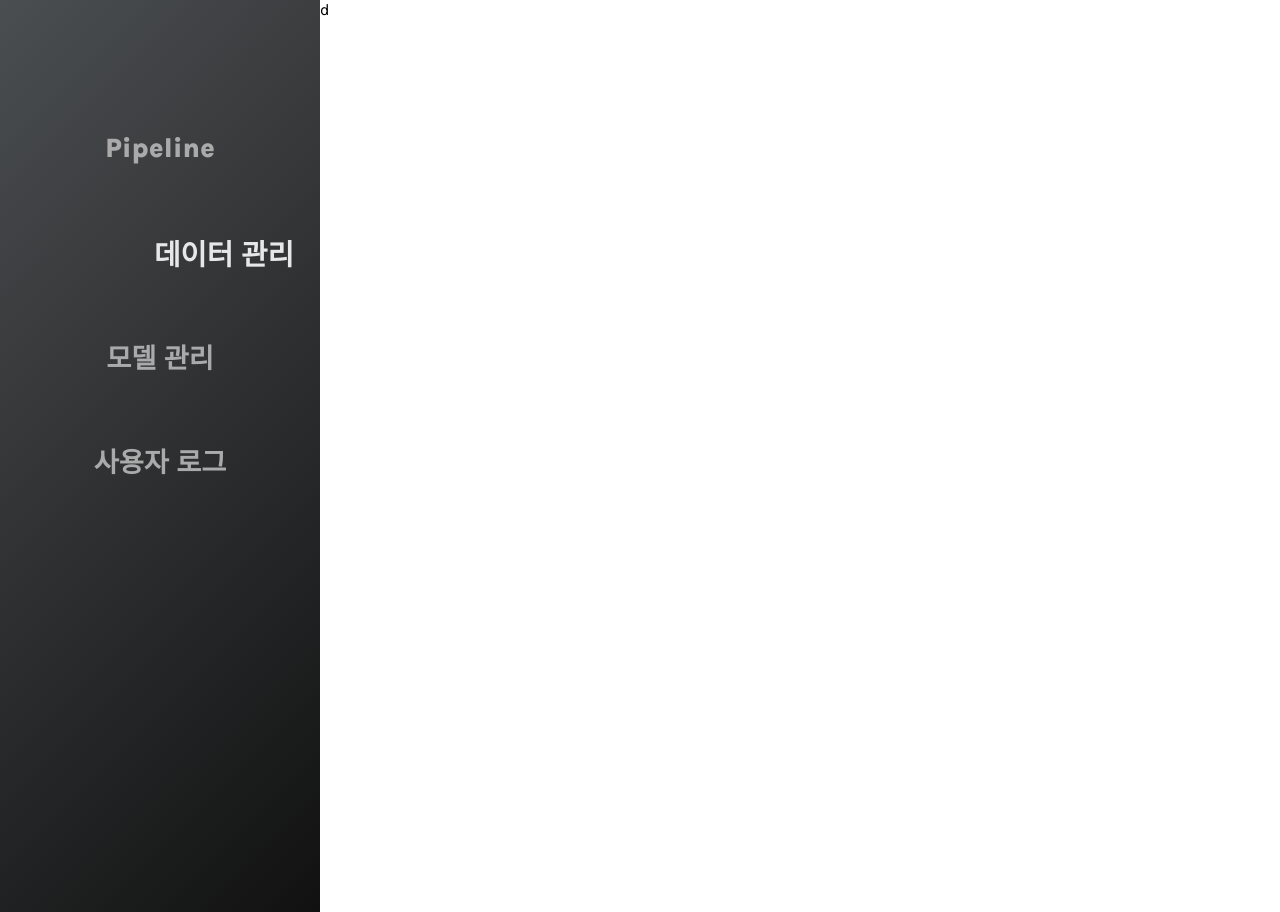
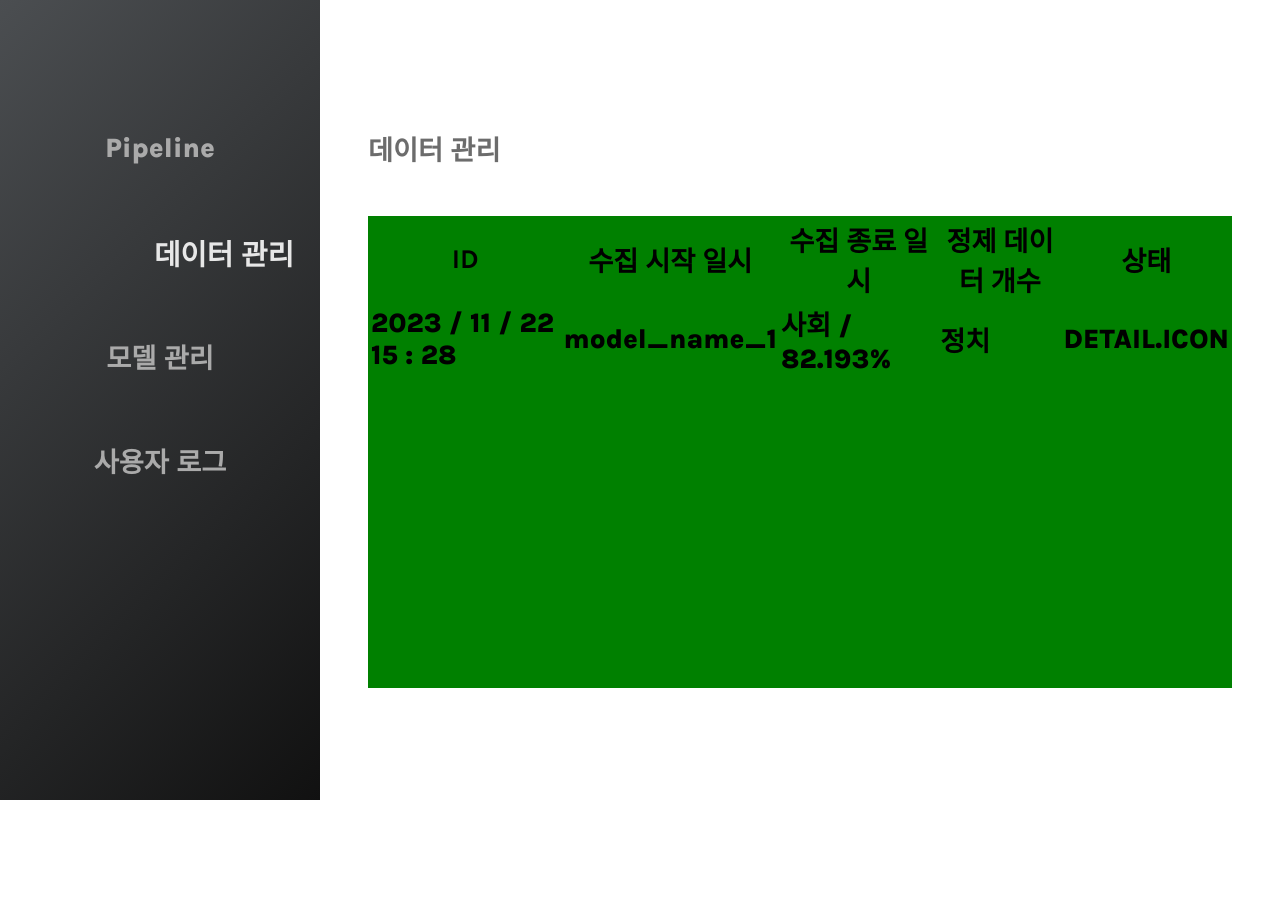
Before and after one commit to hard-coding-mlops/mini-mlops-react, a React (Create React App) app: page /data in a window 1280 px wide. After the commit the page ends 800 px from the top, so only its background shows below. Built offline with nearby package versions, Linux system fonts and the light colour scheme.

Commit message:
feat: 페이지 템플릿 추가 및 데이터 페이지 추가

```diff
--- a/src/App.js
+++ b/src/App.js
@@ -1,5 +1,6 @@
 import { Route, Routes } from 'react-router-dom';
 import SideBar from './components/SideBar/SideBar';
+import DataManagement from './pages/DataManagement/DataManagement';
 // import Pipeline from './pages/Pipeline/Pipeline';
 
 function App() {
@@ -8,7 +9,7 @@ function App() {
       <Routes>
         <Route element={<SideBar />}>
           <Route index element={<>HOME</>} />
-          <Route path='data' element={<>d</>} />
+          <Route path='data' element={<DataManagement />} />
           <Route path='models' element={<>m</>} />
           <Route path='user-logs' element={<>ul</>} />
         </Route>
--- a/src/components/NavButton/NavButton.module.css
+++ b/src/components/NavButton/NavButton.module.css
@@ -8,7 +8,7 @@
   color: #aaaaaa;
   font-size: 1.7rem;
   font-weight: 800;
-  margin: 0 0 2rem;
+  margin-bottom: 2rem;
   transition: all 0.2s ease-out;
 }
 .navButton:hover {
--- a/src/components/SideBar/SideBar.module.css
+++ b/src/components/SideBar/SideBar.module.css
@@ -2,12 +2,12 @@
   min-width: 20rem;
   width: 17vw;
   max-width: 30rem;
-  height: 100vh;
+  min-height: calc(100vh - 14rem);
   display: flex;
   flex-direction: column;
   justify-content: flex-start;
   align-items: center;
-  padding-top: 7rem;
+  padding: 7rem 0;
   background: linear-gradient(135deg, #4b4e51, #111111);
 }
 /* .sideBar {
--- a/src/index.css
+++ b/src/index.css
@@ -8,7 +8,7 @@ body {
 }
 
 .App {
-  height: 100vh;
+  min-height: 100vh;
   display: flex;
   flex-direction: row;
 }
--- /dev/null
+++ b/src/pages/DataManagement/DataManagement.jsx
@@ -0,0 +1,38 @@
+import BodyTemplate from '../PageTemplate/BodyTemplate';
+import HeaderTemplate from '../PageTemplate/HeaderTemplate';
+import PageTemplate from '../PageTemplate/PageTemplate';
+import styles from './DataManagement.module.css';
+
+function DataManagement() {
+  return (
+    <PageTemplate>
+      <HeaderTemplate>
+        <span>데이터 관리</span>
+      </HeaderTemplate>
+      <BodyTemplate>
+        <table>
+          <thead>
+            <tr>
+              <th>ID</th>
+              <th>수집 시작 일시</th>
+              <th>수집 종료 일시</th>
+              <th>정제 데이터 개수</th>
+              <th>상태</th>
+            </tr>
+          </thead>
+          <tbody>
+            <tr>
+              <td>2023 / 11 / 22 15 : 28</td>
+              <td>model_name_1</td>
+              <td>사회 / 82.193%</td>
+              <td>정치</td>
+              <td>DETAIL.ICON</td>
+            </tr>
+          </tbody>
+        </table>
+      </BodyTemplate>
+    </PageTemplate>
+  );
+}
+
+export default DataManagement;
--- /dev/null
+++ b/src/pages/PageTemplate/BodyTemplate.jsx
@@ -0,0 +1,7 @@
+import styles from './PageTemplate.module.css';
+
+function BodyTemplate({ children }) {
+  return <div className={styles.bodyTemplate}>{children}</div>;
+}
+
+export default BodyTemplate;
--- /dev/null
+++ b/src/pages/PageTemplate/HeaderTemplate.jsx
@@ -0,0 +1,7 @@
+import styles from './PageTemplate.module.css';
+
+function HeaderTemplate({ children }) {
+  return <div className={styles.headerTemplate}>{children}</div>;
+}
+
+export default HeaderTemplate;
--- /dev/null
+++ b/src/pages/PageTemplate/PageTemplate.jsx
@@ -0,0 +1,7 @@
+import styles from './PageTemplate.module.css';
+
+function PageTemplate({ children }) {
+  return <div className={styles.pageTemplate}>{children}</div>;
+}
+
+export default PageTemplate;
--- /dev/null
+++ b/src/pages/PageTemplate/PageTemplate.module.css
@@ -0,0 +1,28 @@
+.pageTemplate {
+  width: 100%;
+  min-height: calc(100vh - 14rem);
+  padding: 7rem 3rem;
+  background-color: white;
+  font-size: 1.7rem;
+  font-weight: 800;
+}
+
+.headerTemplate {
+  height: 4.5rem;
+  font-size: 1.7rem;
+  margin-bottom: 2rem;
+  display: flex;
+  align-items: center;
+  color: #6c6c6c;
+}
+
+.bodyTemplate {
+  background-color: green;
+  height: calc(100% - 6.5rem);
+  width: 100%;
+  display: flex;
+  align-items: flex-start;
+  justify-content: flex-start;
+  /* flex-direction: column;
+  justify-content: center; */
+}
```
Also changed, not shown: src/pages/DataManagement/DataManagement.module.css (added).
